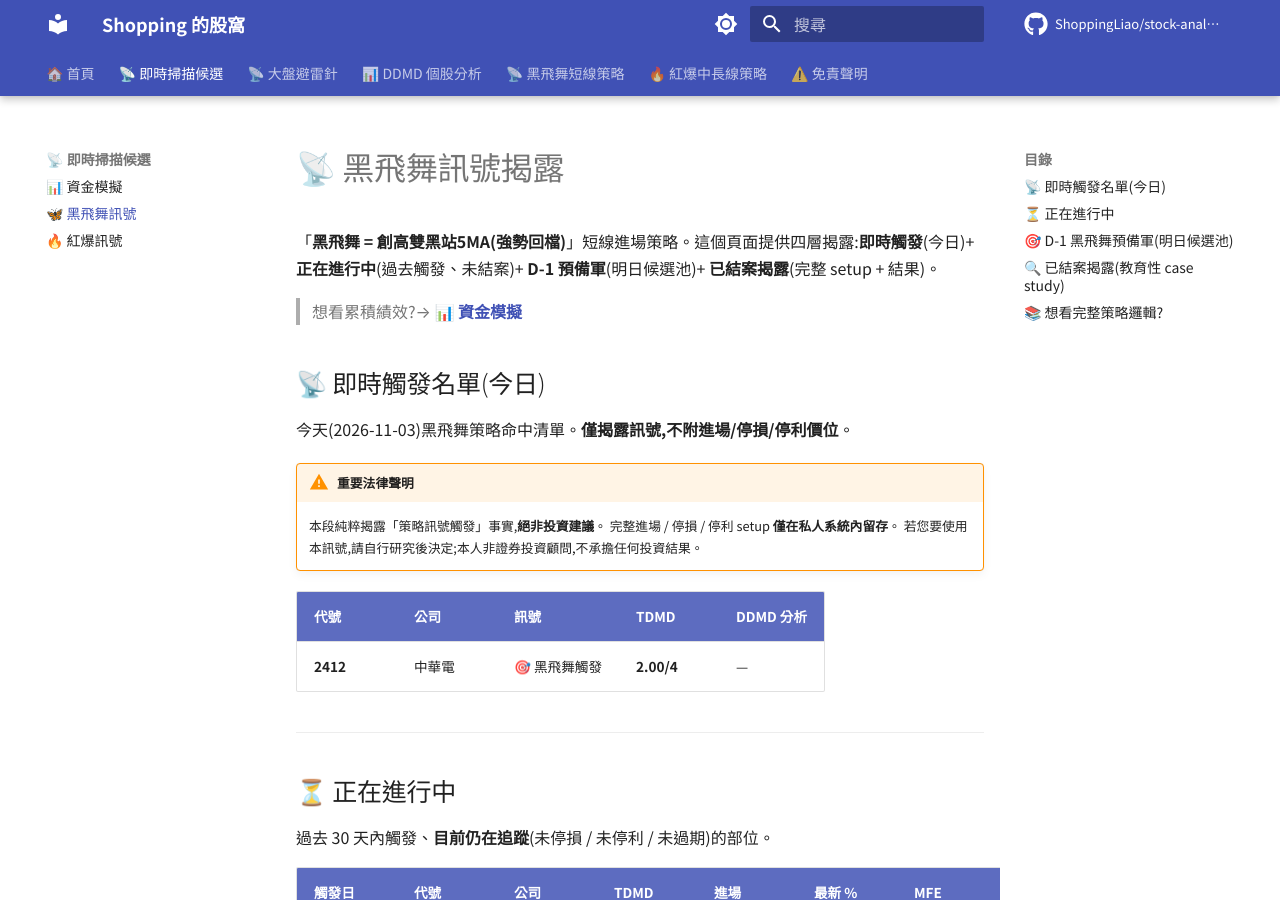
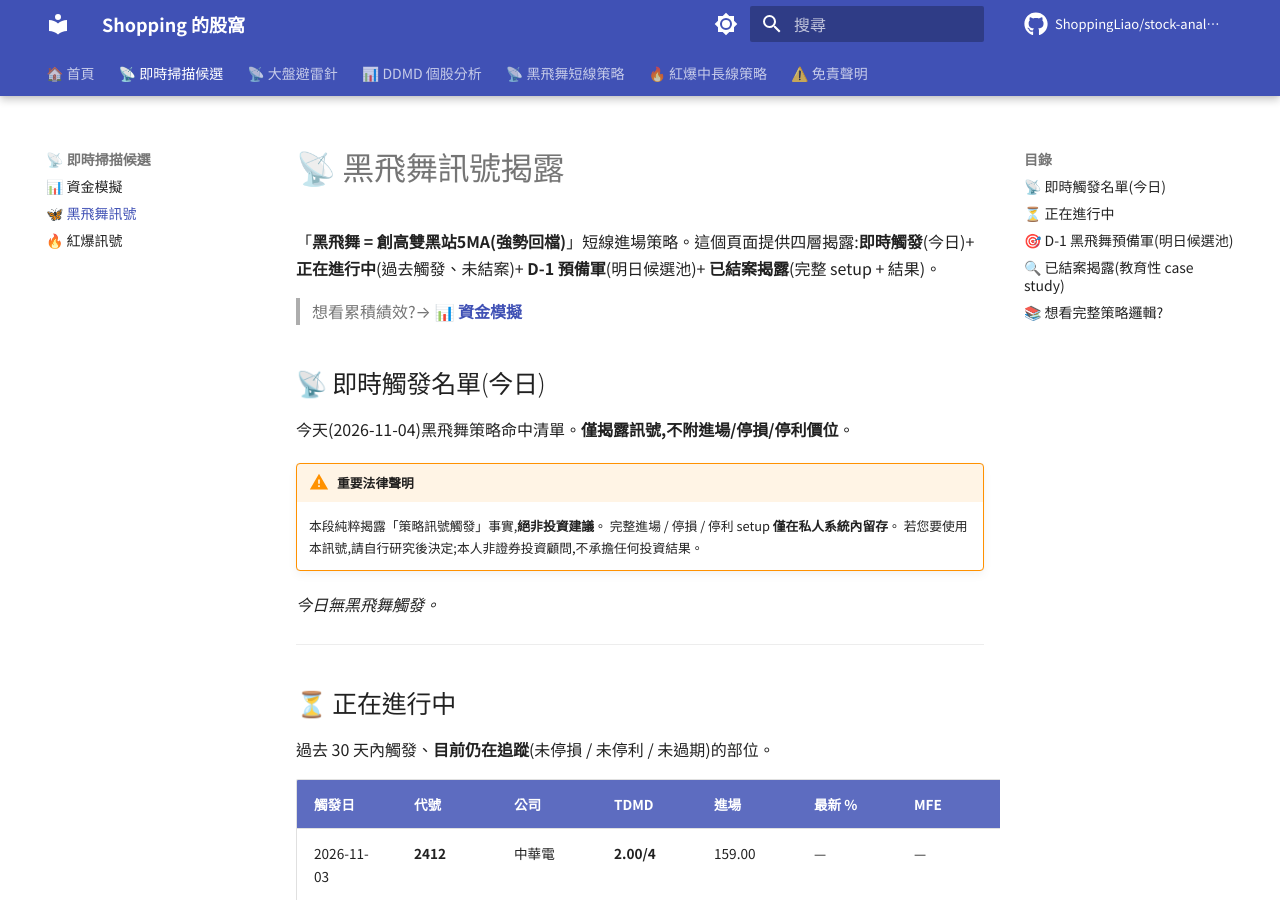
Before and after one commit to ShoppingLiao/stock-analysis-public, an MkDocs documentation site: the page built from docs/signals_black_butterfly.md, in a window 1280 px wide and 900 px high. Built offline with MkDocs 1.6.1 and Material for MkDocs 9.7.7, drawn with Linux system fonts in a browser that asks for light colours; comment, search, counter and statistics services are not loaded; some of the changed text lies outside the part shown.

Commit message:
docs(signals): update BB + RB + capital (2026-11-04)

```diff
--- a/docs/signals_black_butterfly.md
+++ b/docs/signals_black_butterfly.md
@@ -6,16 +6,14 @@
 
 ## 📡 即時觸發名單(今日)
 
-今天(2026-11-03)黑飛舞策略命中清單。**僅揭露訊號,不附進場/停損/停利價位**。
+今天(2026-11-04)黑飛舞策略命中清單。**僅揭露訊號,不附進場/停損/停利價位**。
 
 !!! warning "重要法律聲明"
     本段純粹揭露「策略訊號觸發」事實,**絕非投資建議**。
     完整進場 / 停損 / 停利 setup **僅在私人系統內留存**。
     若您要使用本訊號,請自行研究後決定;本人非證券投資顧問,不承擔任何投資結果。
 
-| 代號 | 公司 | 訊號 | TDMD | DDMD 分析 |
-|------|------|------|------|----------|
-| **2412** | 中華電 | 🎯 黑飛舞觸發 | **2.00/4** | — |
+*今日無黑飛舞觸發。*
 
 
 ---
@@ -26,6 +24,7 @@
 
 | 觸發日 | 代號 | 公司 | TDMD | 進場 | 最新 % | MFE | MAE | 狀態 |
 |--------|------|------|------|------|--------|-----|-----|------|
+| 2026-11-03 | **2412** | 中華電 | **2.00/4** | 159.00 | — | — | — | ⏸️ 待入場 |
 | 2026-10-28 | **1101** | 台泥 | **1.50/4** | 27.90 | -0.72% | +3.23% | -1.08% | 🔵 追蹤中 |
 | 2026-10-28 | **2412** | 中華電 | **2.00/4** | 156.50 | +1.60% | +3.19% | -0.64% | 🔵 追蹤中 |
 | 2026-10-20 | **4904** | 遠傳 | **2.00/4** | 112.00 | +0.45% | +3.57% | -1.79% | 🔵 追蹤中 |
```
Also changed, not shown: other parts of docs/signals_black_butterfly.md (+3 -4 lines).
